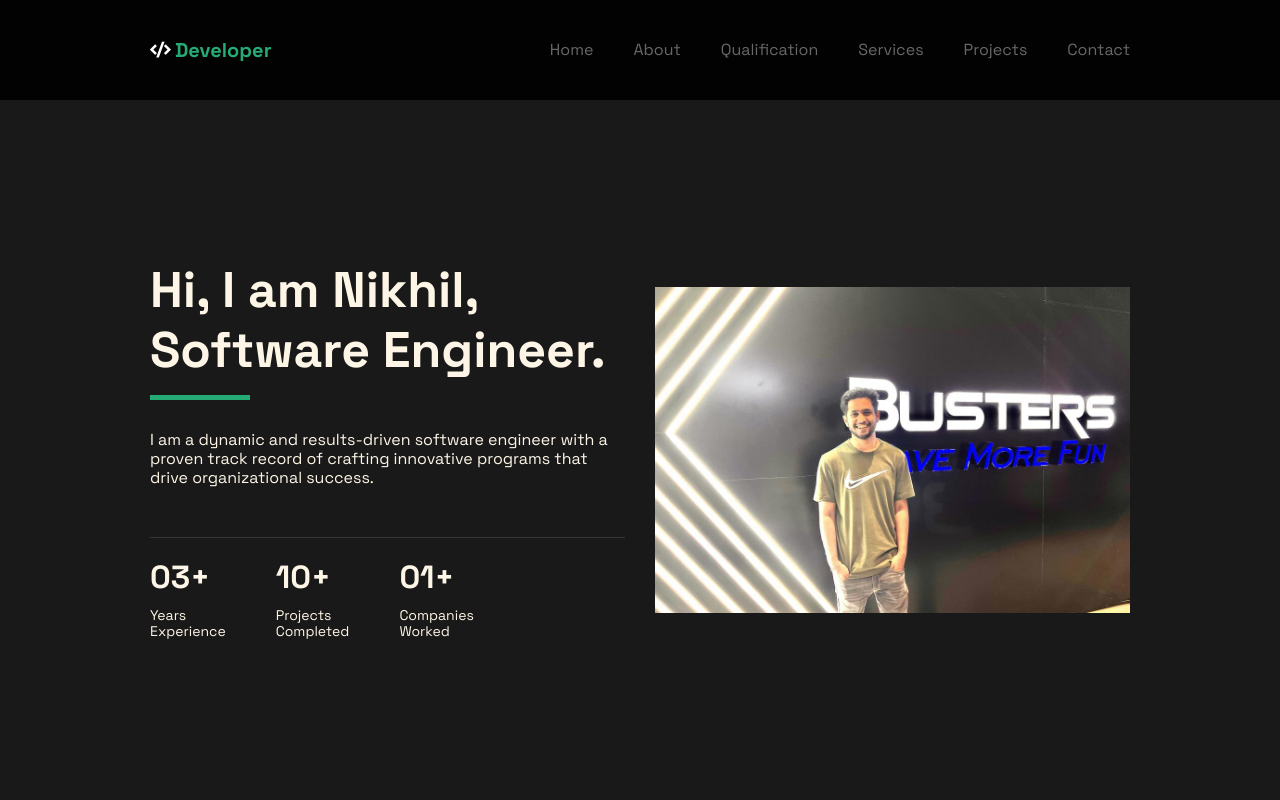
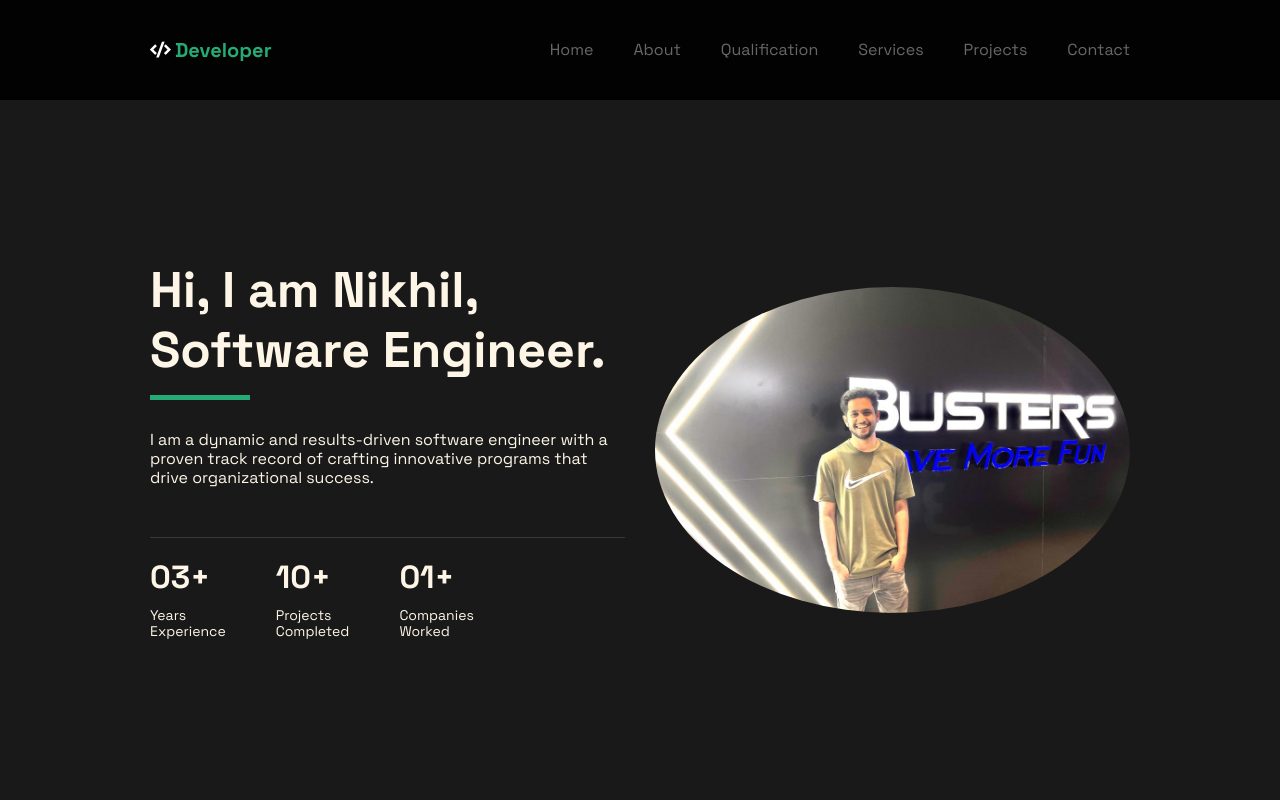
Before and after one commit to nikhilreddy2578/NikhilReddyEdunuru.github.io, a plain HTML site: page index.html in a window 1280 px wide. Shown: the top 800 px of the page. Drawn offline with nearby package versions, Linux system fonts and the light colour scheme.

Commit message:
fixed border radius

```diff
--- a/assets/css/main.css
+++ b/assets/css/main.css
@@ -703,6 +703,7 @@ body {
 
   .hero__img {
     justify-self: flex-end;
+    border-radius: 60% !important;
   }
 }
 
```
